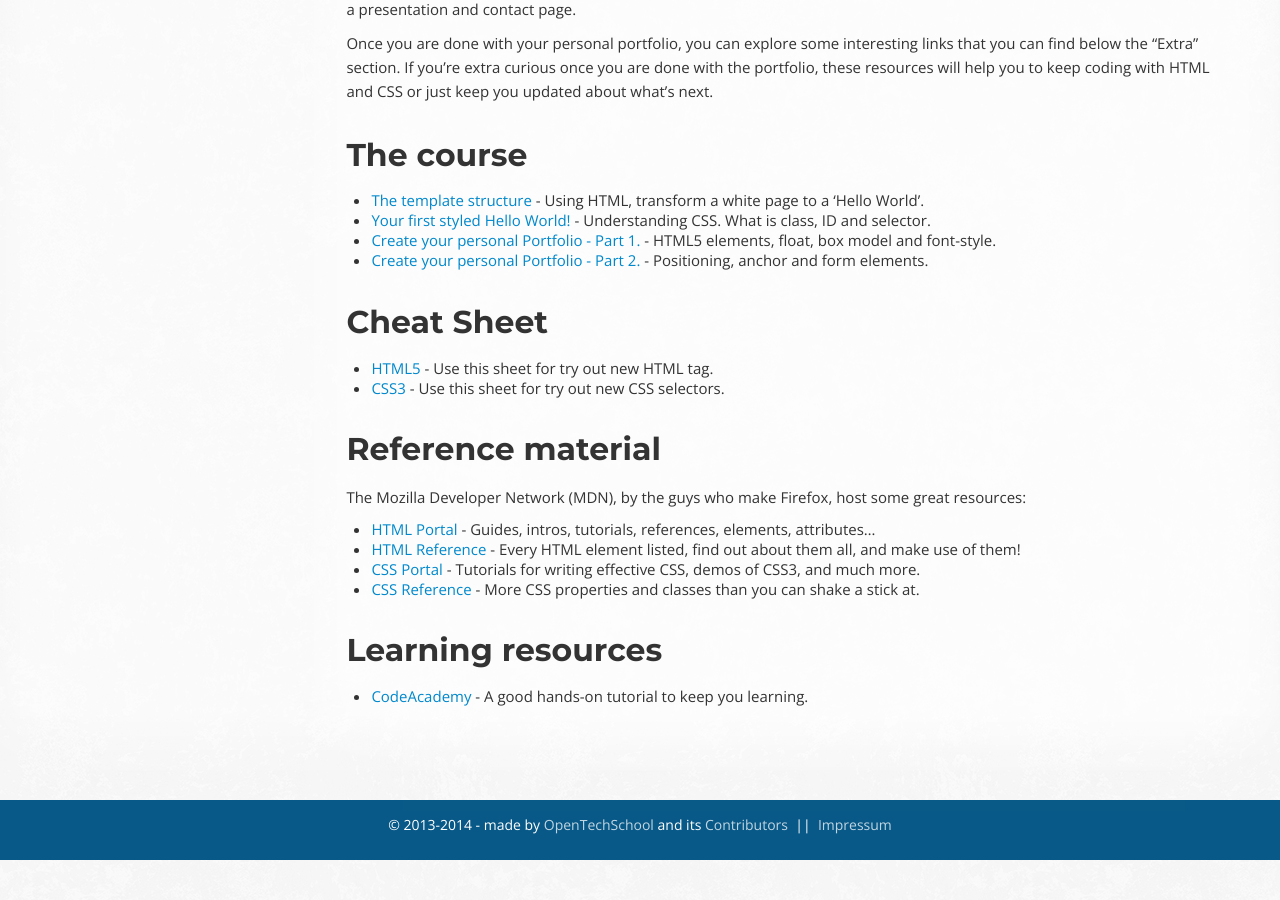
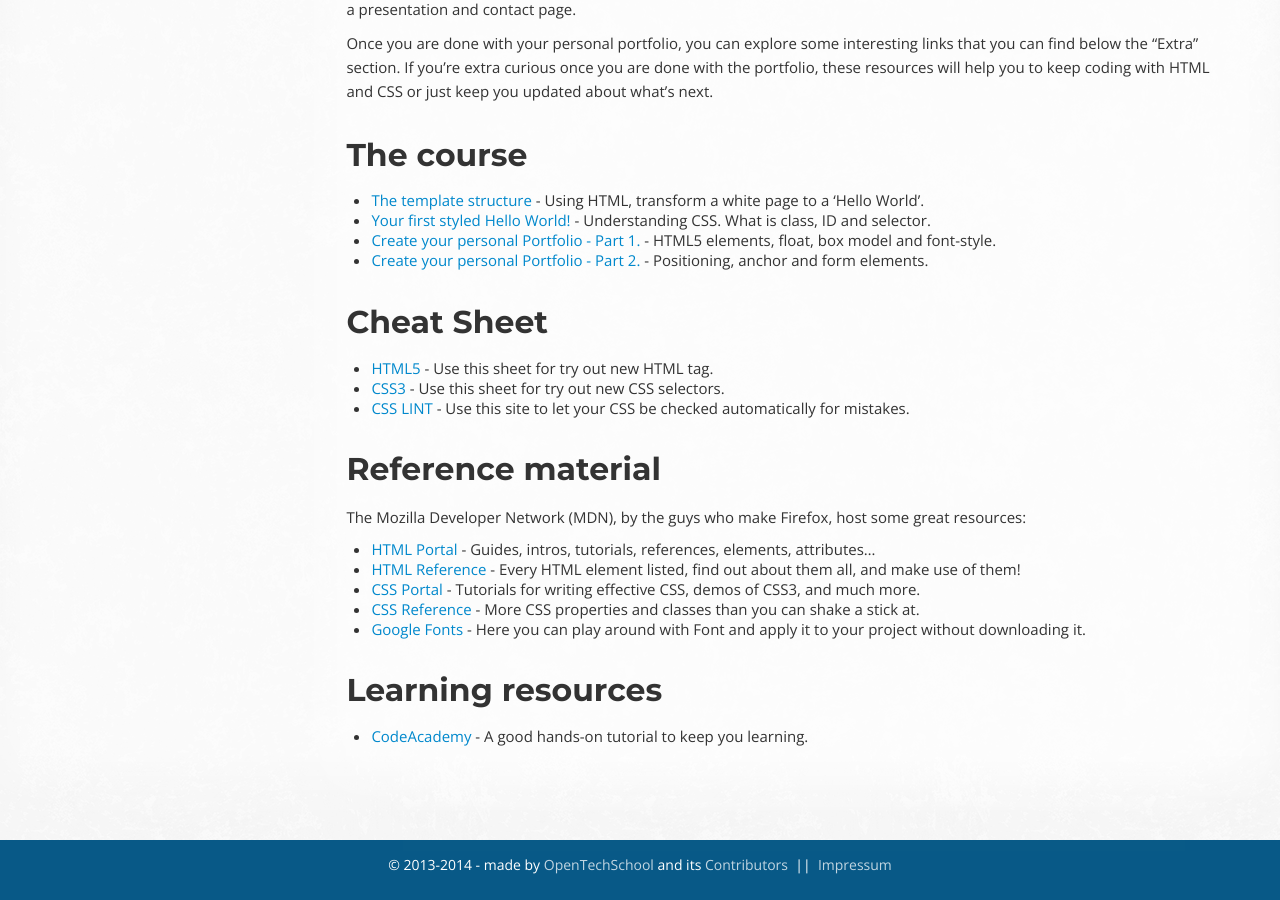
Before and after one commit to OpenTechSchool/html-css-beginners, a Jekyll site: the page built from index.md, in a window 1280 px wide and 900 px high, scrolled down 970 px. Built offline with Jekyll 4.4.1, drawn with Linux system fonts in a browser that asks for light colours; Markdown is read by kramdown in place of the engine named in the settings; before the commit the page ends 1830 px from its top, so only the background shows below that.

Commit message:
added some links to cheat sheet and resources

```diff
--- a/index.md
+++ b/index.md
@@ -77,6 +77,8 @@ about what’s next.
   HTML5 </a> - Use this sheet for try out new HTML tag.
 * <a href="http://coding.smashingmagazine.com/2009/07/13/css-3-cheat-sheet-pdf/" target= "_blank" >
   CSS3</a> - Use this sheet for try out new CSS selectors.
+* <a href="http://csslint.net/" target= "_blank" >
+  CSS LINT</a> - Use this site to let your CSS be checked automatically for mistakes.
 
 
 ## Reference material
@@ -93,6 +95,8 @@ host some great resources:
   Tutorials for writing effective CSS, demos of CSS3, and much more.
 * <a href="https://developer.mozilla.org/en-US/docs/Web/CSS/Reference" target="_blank">CSS Reference</a> -
   More CSS properties and classes than you can shake a stick at.
+* <a href="http://www.google.com/fonts" target= "_blank" >Google Fonts</a> -
+  Here you can play around with Font and apply it to your project without downloading it.
 
 ## Learning resources
 
```
